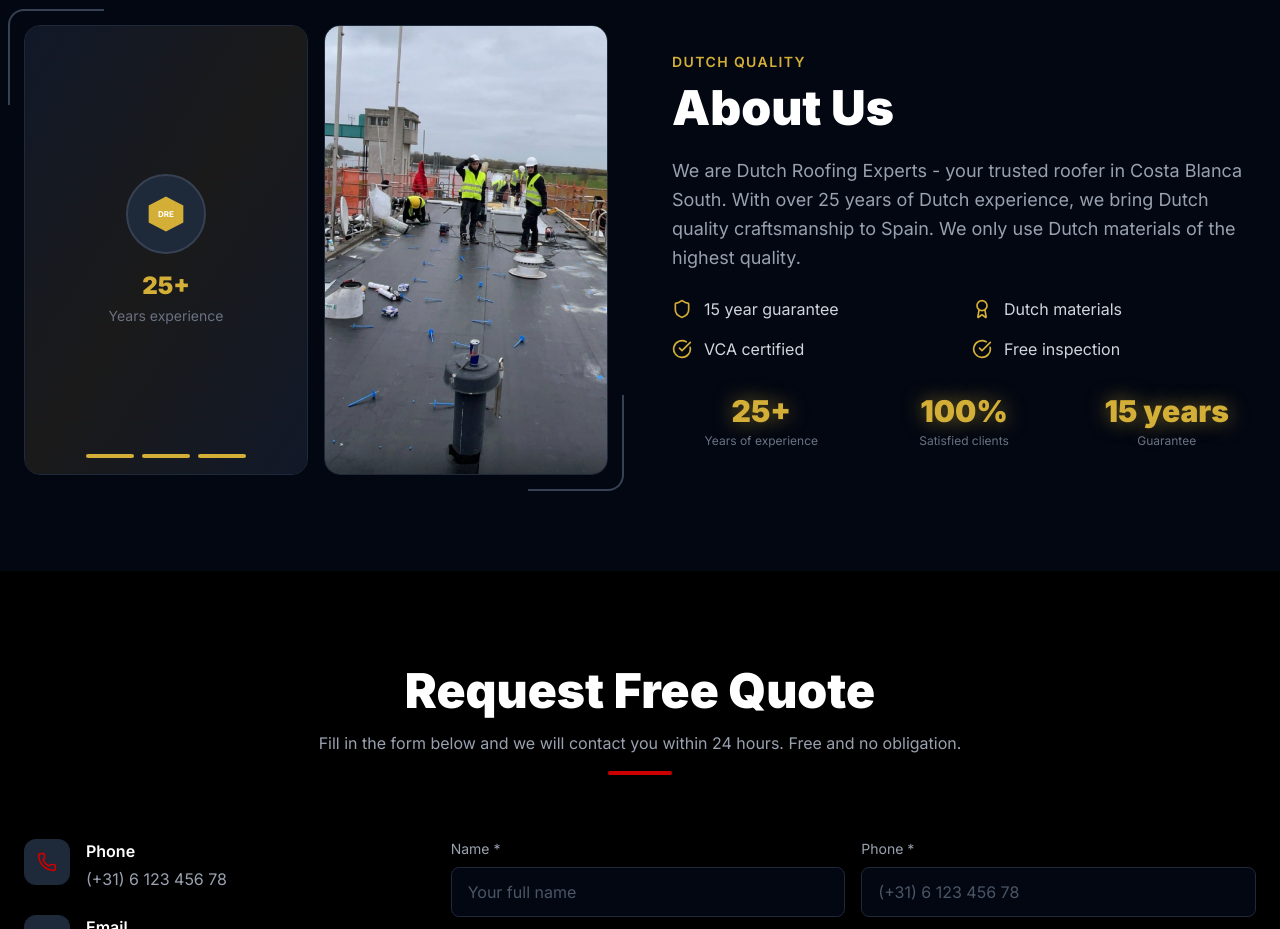
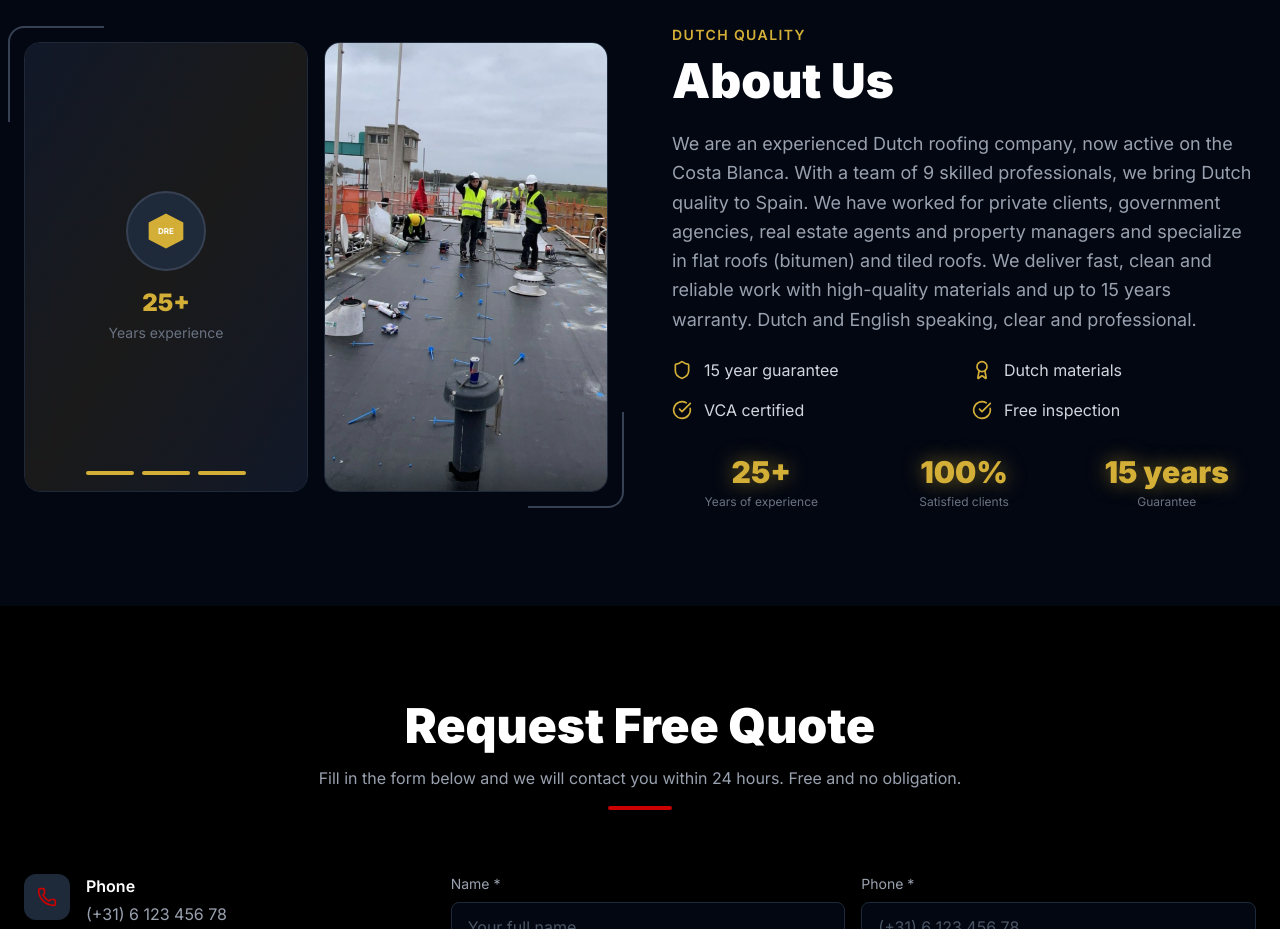
Before and after one commit to qwerty451/dutch-roofing-experts, a Next.js app: page / in a window 1280 px wide. Shown: the part 1640-2569 px from the top of the page. Built offline with nearby package versions, Linux system fonts and the light colour scheme.

Commit message:
Use content.json for about text

```diff
--- a/components/About.tsx
+++ b/components/About.tsx
@@ -61,12 +61,7 @@ export default function About({ aboutImage }: { aboutImage: string }) {
             {t("about.title")}
           </h2>
           <p className="text-gray-400 text-lg leading-relaxed mb-6">
-            {locale === "nl"
-              ? "Wij zijn Dutch Roofing Experts - uw vertrouwde dakdekker aan de Costa Blanca South. Met meer dan 25 jaar Nederlandse ervaring brengen wij Nederlandse kwaliteit en vakmanschap naar Spanje. Wij gebruiken uitsluitend Nederlandse materialen van topkwaliteit."
-              : locale === "en"
-              ? "We are Dutch Roofing Experts - your trusted roofer in Costa Blanca South. With over 25 years of Dutch experience, we bring Dutch quality craftsmanship to Spain. We only use Dutch materials of the highest quality."
-              : "Somos Dutch Roofing Experts - su confianza de tejados en Costa Blanca South. Con más de 25 años de experiencia holandesa, traemos calidad holandesa a España. Solo usamos materiales holandeses de la más alta calidad."
-            }
+            {t("about.text")}
           </p>
 
           <div className="grid grid-cols-1 sm:grid-cols-2 gap-4 mb-8">
```
